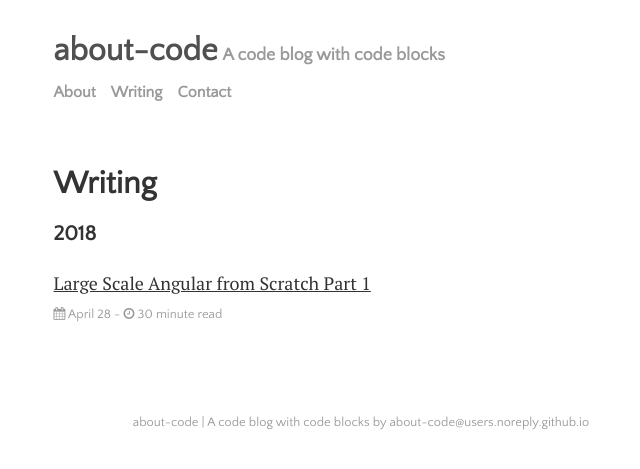
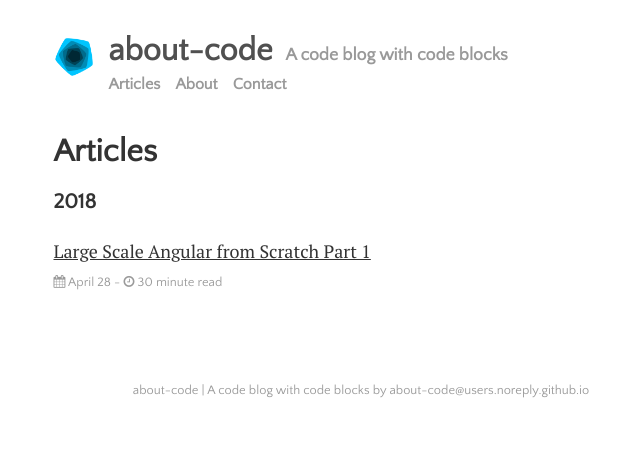
Before and after one commit to about-code/about-code.github.io, a Jekyll site: the page built from menu/writing.md, in a window 1280 px wide. Shown: the top 469 px of the page, without its empty margins (279-919 px from the left). Built offline with Jekyll 4.4.1, drawn with Linux system fonts in a browser that asks for light colours.

Commit message:
Add logo

```diff
--- a/_data/settings.yml
+++ b/_data/settings.yml
@@ -4,8 +4,8 @@
 #   disqus_shortname: 'https-lenpaul-github-io-lagrange'
 
 menu:
+- {name: 'Articles', path: 'menu', url: 'writing.html'}
 - {name: 'About', path: 'menu', url: 'about.html'}
-- {name: 'Writing', path: 'menu', url: 'writing.html'}
 - {name: 'Contact', path: 'menu', url: 'contact.html'}
 
 # Available social icons are powered by Font Awesome, so you can use any icon that they offer
--- a/_includes/header.html
+++ b/_includes/header.html
@@ -1,7 +1,10 @@
 <header class="masthead">
   <h3 class="masthead-title">
-    <a href="{{ site.github.url }}/">{{ site.title }}</a>
-    <small class="masthead-subtitle">{{ site.description }}</small>
+    <img src="{{ site.github.url }}/assets/img/logo.png" style="float: left; width: 40px; height:40px; margin-right: 15px;"/>
+    <div style="float: left; float: clear;">
+      <a href="{{ site.github.url }}/">{{ site.title }}&nbsp;</a>
+      <small class="masthead-subtitle">{{ site.description }}</small>
+    </div>
     {% include menu.html %}
   </h3>
 </header>
--- a/menu/writing.md
+++ b/menu/writing.md
@@ -1,6 +1,6 @@
 ---
 layout: page
-title: Writing
+title: Articles
 ---
 <ul class="posts">
   {% for post in site.posts %}
```
Also changed, not shown: assets/img/logo.png (added).
